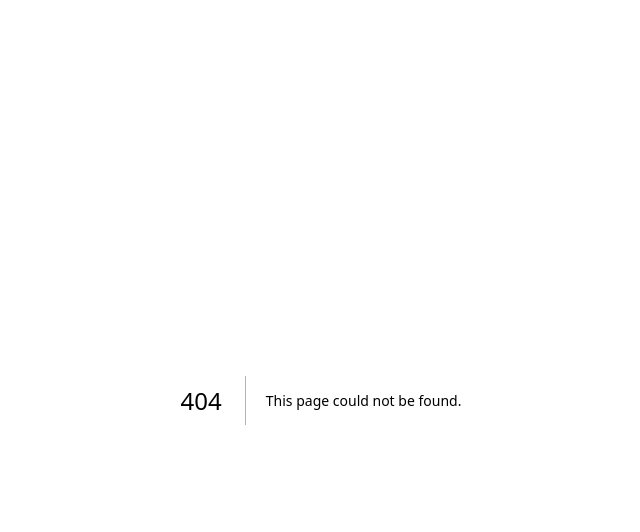
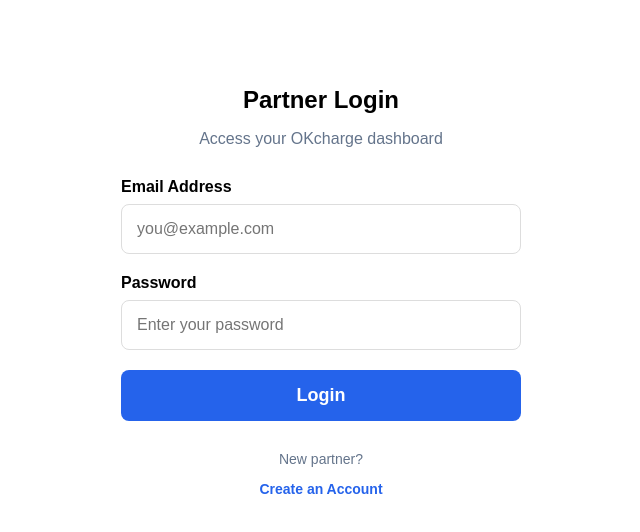
Before and after one commit to okivictor01-bit/OKcharge-, a Next.js app: page /auth/login in a window 1280 px wide. Before the commit this address had no page. Shown: the top 532 px of the page, without its empty margins (319-959 px from the left). Built offline with nearby package versions, Linux system fonts and the light colour scheme; no server answers.

Commit message:
Create page.tsx

```diff
--- /dev/null
+++ b/app/auth/login/page.tsx
@@ -0,0 +1,102 @@
+"use client";
+
+import { useState } from 'react';
+import { supabase } from '@/lib/supabase';
+import { useRouter } from 'next/navigation';
+
+export default function LoginPage() {
+  const [email, setEmail] = useState('');
+  const [password, setPassword] = useState('');
+  const [loading, setLoading] = useState(false);
+  const [error, setError] = useState('');
+  const router = useRouter();
+
+  const handleLogin = async (e: any) => {
+    e.preventDefault();
+    setLoading(true);
+    setError('');
+
+    const { data, error } = await supabase.auth.signInWithPassword({
+      email: email,
+      password: password,
+    });
+
+    if (error) {
+      setError(error.message);
+      setLoading(false);
+    } else {
+      // Redirect to the owner dashboard upon successful login
+      router.push('/owner/dashboard');
+    }
+  };
+
+  const inputStyle = {
+    width: '100%',
+    padding: '15px',
+    marginBottom: '20px',
+    border: '1px solid #ddd',
+    borderRadius: '8px',
+    fontSize: '16px',
+    boxSizing: 'border-box' as const
+  };
+
+  return (
+    <main style={{ padding: '20px', fontFamily: 'sans-serif', maxWidth: '400px', margin: '0 auto', marginTop: '50px' }}>
+      <h1 style={{ fontSize: '24px', marginBottom: '10px', textAlign: 'center' }}>Partner Login</h1>
+      <p style={{ color: '#64748b', marginBottom: '30px', textAlign: 'center' }}>Access your OKcharge dashboard</p>
+
+      {error && (
+        <div style={{ padding: '15px', backgroundColor: '#fee2e2', color: '#b91c1c', borderRadius: '8px', marginBottom: '20px' }}>
+          {error}
+        </div>
+      )}
+
+      <form onSubmit={handleLogin}>
+        <label style={{ fontWeight: 'bold', display: 'block', marginBottom: '8px' }}>Email Address</label>
+        <input
+          style={inputStyle}
+          type="email"
+          placeholder="you@example.com"
+          value={email}
+          onChange={(e) => setEmail(e.target.value)}
+          required
+        />
+
+        <label style={{ fontWeight: 'bold', display: 'block', marginBottom: '8px' }}>Password</label>
+        <input
+          style={inputStyle}
+          type="password"
+          placeholder="Enter your password"
+          value={password}
+          onChange={(e) => setPassword(e.target.value)}
+          required
+        />
+
+        <button
+          type="submit"
+          disabled={loading}
+          style={{
+            width: '100%',
+            padding: '15px',
+            backgroundColor: loading ? '#999' : '#2563eb',
+            color: 'white',
+            border: 'none',
+            borderRadius: '8px',
+            fontSize: '18px',
+            fontWeight: 'bold',
+            cursor: 'pointer'
+          }}
+        >
+          {loading ? 'Logging in...' : 'Login'}
+        </button>
+      </form>
+
+      <div style={{ marginTop: '30px', textAlign: 'center', fontSize: '14px' }}>
+        <p style={{ color: '#64748b' }}>New partner?</p>
+        <a href="/auth/register" style={{ color: '#2563eb', textDecoration: 'none', fontWeight: 'bold' }}>
+          Create an Account
+        </a>
+      </div>
+    </main>
+  );
+}
```
